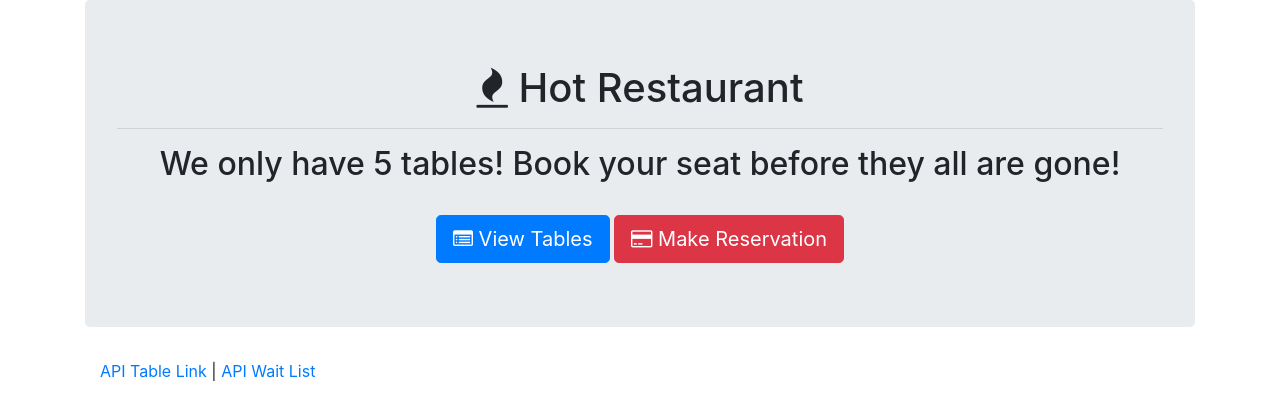
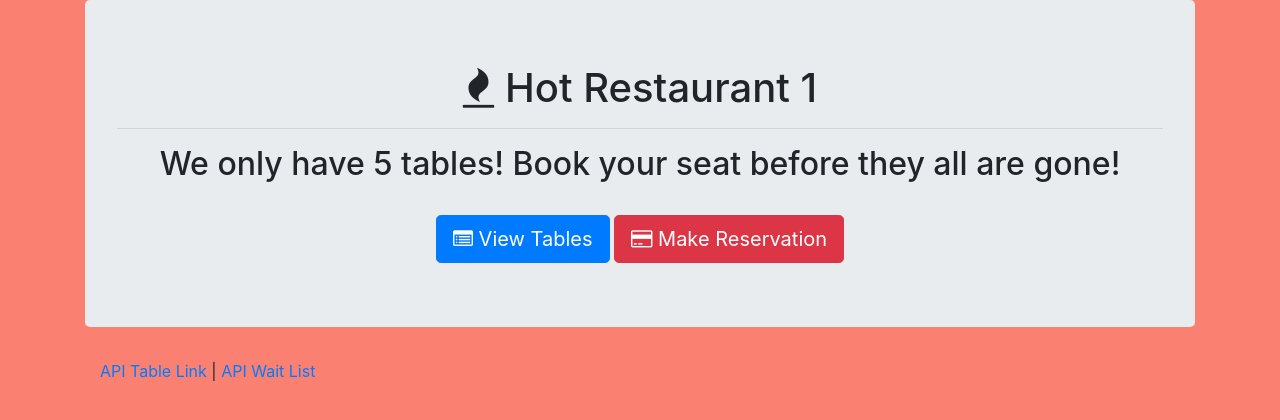
Before and after one commit to sarkwon89/Hotrestaurant, a website: page index.html in a window 1280 px wide. Drawn offline with nearby package versions, Linux system fonts and the light colour scheme.

Commit message:
salmon background on homepage

```diff
--- a/index.html
+++ b/index.html
@@ -10,12 +10,12 @@
 
 </head>
 
-<body>
+<body style="background-color: salmon;">
 
     <div class="container">
 
         <div class="jumbotron">
-            <h1 class="text-center"><span class="fa fa-fire"></span> Hot Restaurant</h1>
+            <h1 class="text-center"><span class="fa fa-fire"></span> Hot Restaurant 1</h1>
             <hr>
             <h2 class="text-center">We only have 5 tables! Book your seat before they all are gone!</h2>
             <br>
```
